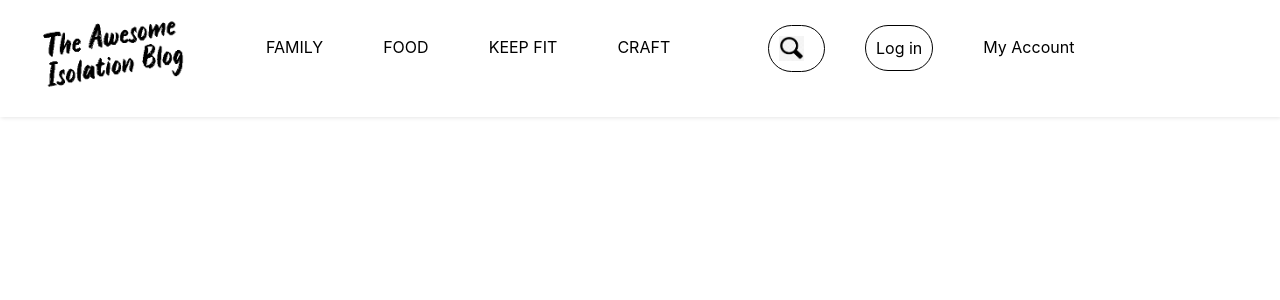
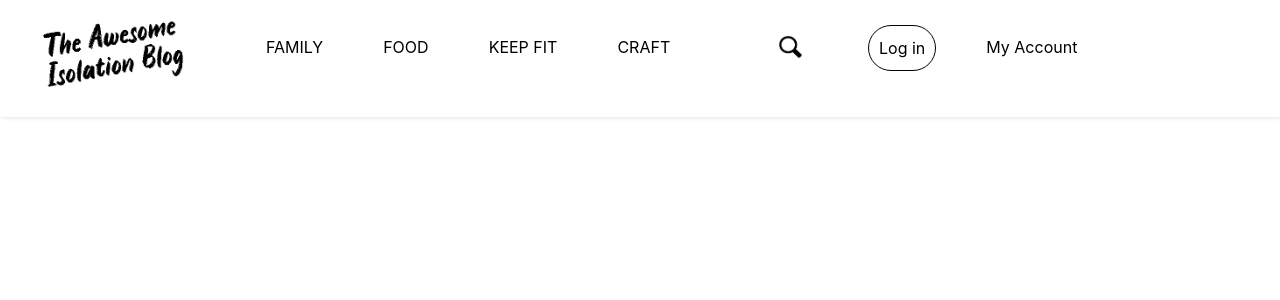
Before and after one commit to clairewint/Showcase-Blog, a PHP site: page /header.php in a window 1280 px wide. Shown: the top 300 px of the page. Run offline with PHP 8.4, Linux system fonts and the light colour scheme.

Commit message:
Further tweak to search bar icon

```diff
--- a/header.php
+++ b/header.php
@@ -30,7 +30,7 @@
             <div id="menu-right">
                 <li>
                     <form>
-  <input type="text" name="search" placeholder="">
+                        <input type="text" name="search" placeholder="search...">
                     </form>
                 </li>
                 <li><a id="log-in" class="active" href="#search"> Log in </a></li>
@@ -46,7 +46,7 @@
             });
 
             $("#inpt_search").on('blur', function () {
-	if($(this).val().length == 0)
+                if ($(this).val().length == 0)
                     $(this).parent('label').removeClass('active');
             });</script>
 
--- a/stylesheet.css
+++ b/stylesheet.css
@@ -69,7 +69,7 @@
 
 .header .menu #menu-right {
     width: 50%;
-  float: right;
+    float: left;
 }
 
 .header .menu #menu-left {
@@ -183,15 +183,14 @@
 input[type=text] {
     width: 30px;
     box-sizing: border-box;
-  border: 1px solid #000;
-  border-radius: 50px;
+    border: 0px solid #fff;
     font-size: 16px;
     background-color: white;
     background-image: url('images/search-icon.png') ;
     background-position: 10px 10px;
     background-size: 25px 25px;
     background-repeat: no-repeat;
-  padding: 9px 20px 12px 35px;
+    padding: 9px 20px 12px 40px;
     -webkit-transition: width 0.4s ease-in-out;
     transition: width 0.4s ease-in-out;
     margin-right:40px;
@@ -200,5 +199,7 @@
 input[type=text]:focus {
     width: 90%;
     outline: none;
-
+    box-sizing: border-box;
+    border: 1px solid #000;
+    border-radius: 50px;
 }
```
Also changed, not shown: images/search-icon.png. Lines whose indentation alone changed are shown as unchanged.
